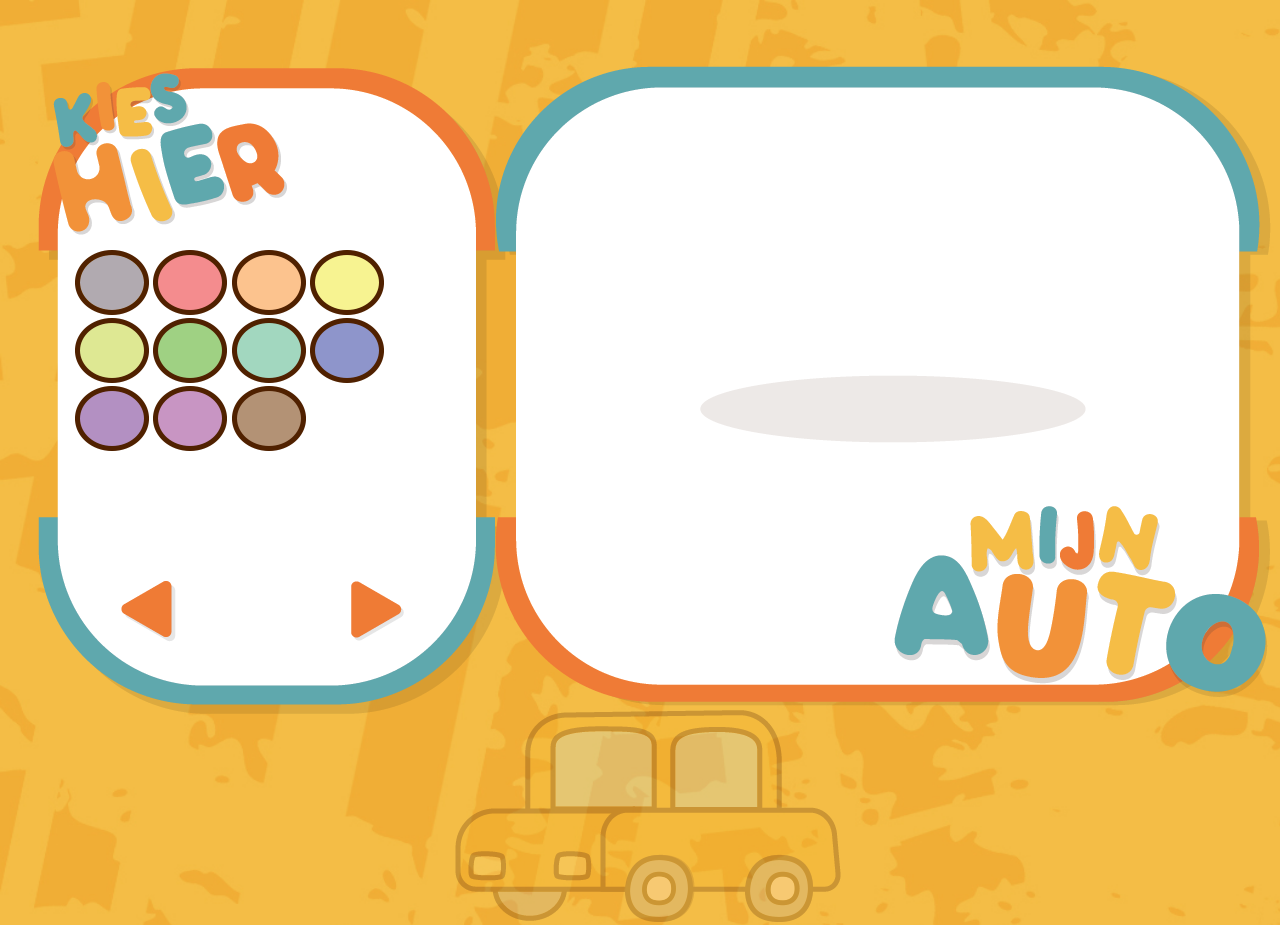
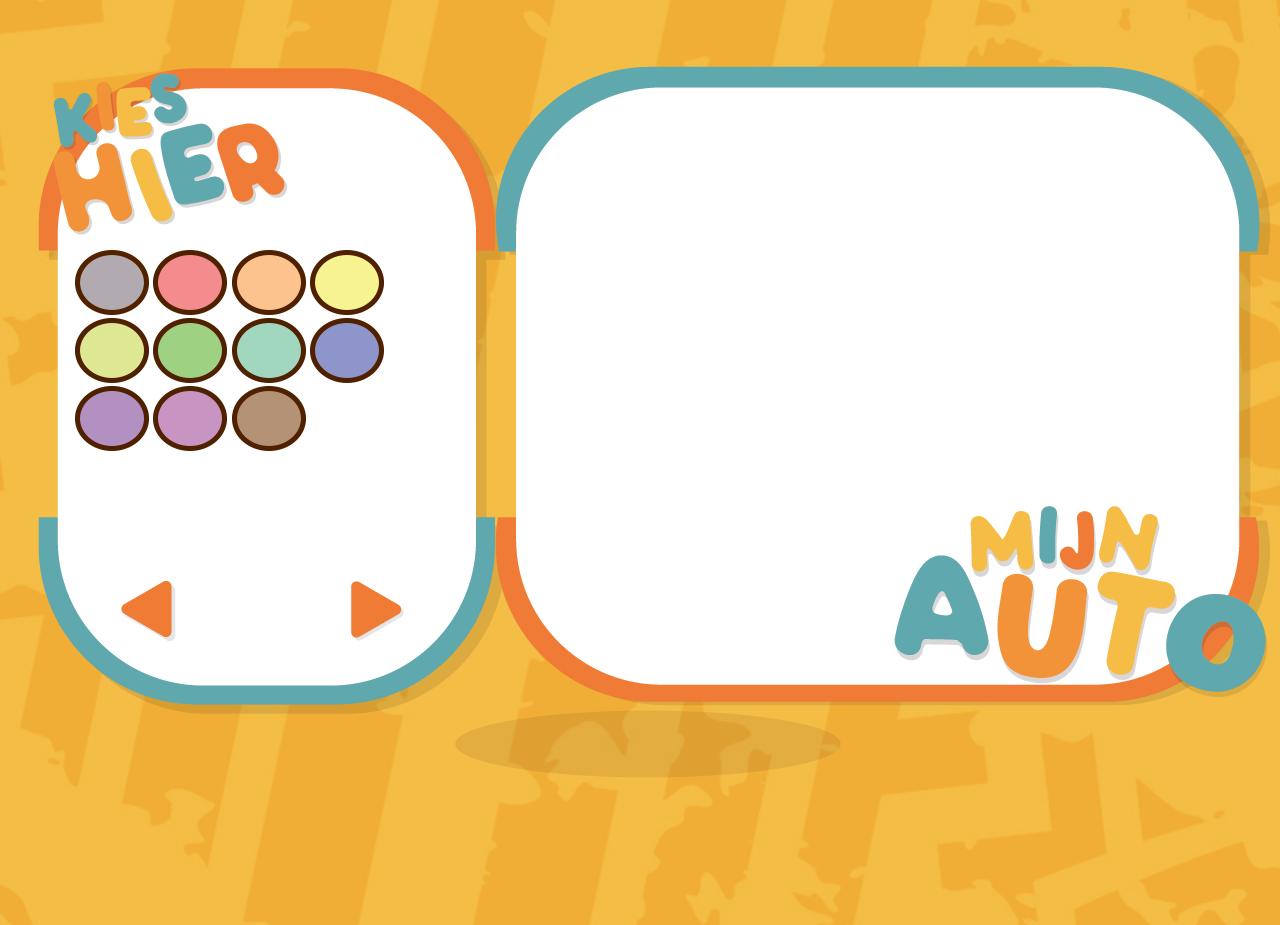
Before and after one commit to snuty/autogarage, a plain HTML site: page index.html in a window 1280 px wide. Shown: the top 925 px of the page. Drawn offline with nearby package versions, Linux system fonts and the light colour scheme.

Commit message:
Update style.css

```diff
--- a/style.css
+++ b/style.css
@@ -66,12 +66,14 @@ background-size: cover;
 
   .schaduw {
     font-family: Verdana, Geneva, Tahoma, sans-serif;
-    font-size:14px;
-    position: absolute;
-    left: 700px;
-    top: 375px;
-      background-color: transparent;
-      color: rgb(0, 0, 0);
+    font-size: 14px;
+    background-color: transparent;
+    color: rgb(0, 0, 0);
+    display: block!important;
+    margin-left: auto!important;
+    margin-right: auto!important;
+    width: 50%;
+    padding-top: 200px;
   }
 
 .back{
```
